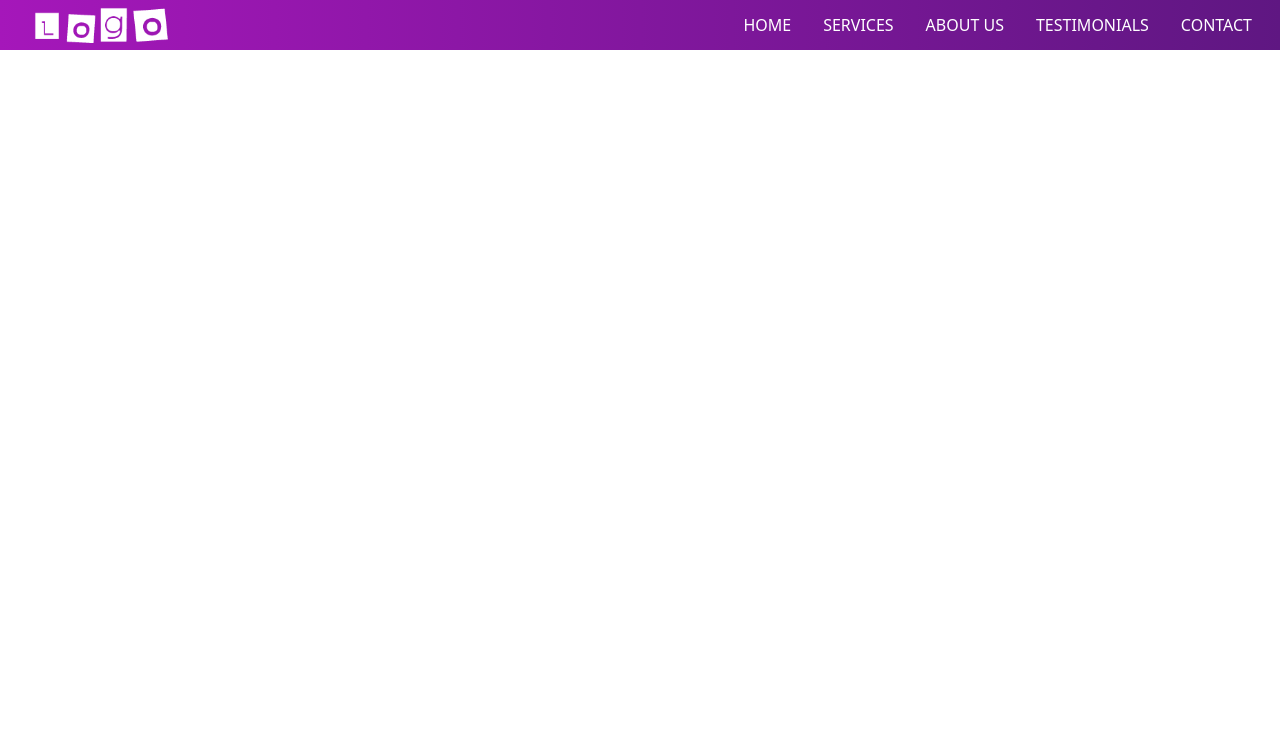
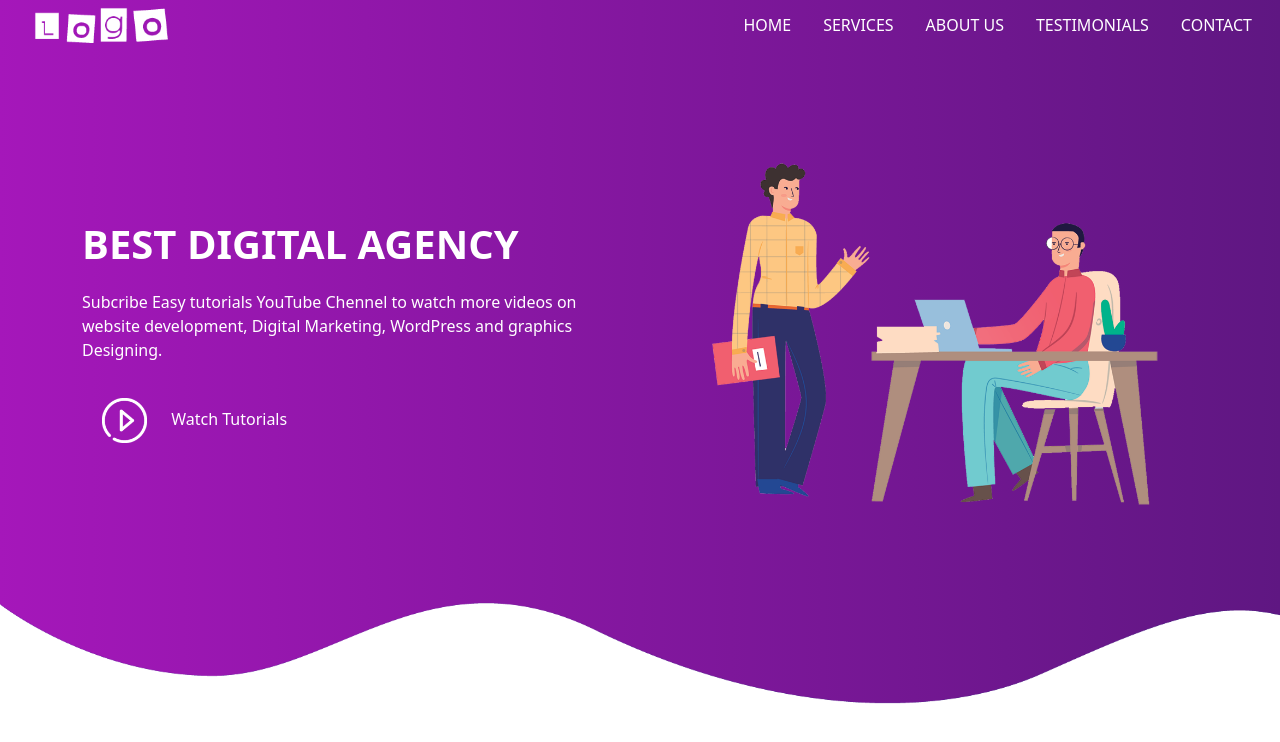
Before and after one commit to Jebastin03/Bootstrap-Projects, a plain HTML site: page index.html in a window 1280 px wide. Shown: the top 742 px of the page. Drawn offline with nearby package versions, Linux system fonts and the light colour scheme.

Commit message:
banner section style completed

```diff
--- a/index.html
+++ b/index.html
@@ -12,12 +12,15 @@
 
     <!-- Link Bootstrap script -->
     <script src="https://cdn.jsdelivr.net/npm/bootstrap@5.3.3/dist/js/bootstrap.bundle.min.js" defer></script>
+
+    <!-- Link Boxicons -->
+    <link href='https://unpkg.com/boxicons@2.1.4/css/boxicons.min.css' rel='stylesheet'>
 </head>
 <body>
 
     <section id="nav-bar">
 
-        <nav class="navbar navbar-expand-lg w-100 position-fixed p-0">
+        <nav class="navbar navbar-expand-lg p-0">
 
             <div class="container-fluid">
 
@@ -25,8 +28,9 @@
                     <img src="./Images/demo-logo.png" alt="logo" width="158px" height="58px" class="img-fluid">
                 </a>
 
-                <button class="navbar-toggler" type="button" data-bs-toggle="collapse" data-bs-target="#navbarNavAltMarkup" aria-controls="navbarNavAltMarkup" aria-expanded="false" aria-label="Toggle navigation">
-                <span class="navbar-toggler-icon"></span>
+                <button class="navbar-toggler border-0" type="button" data-bs-toggle="collapse" data-bs-target="#navbarNavAltMarkup" aria-controls="navbarNavAltMarkup" aria-expanded="false" aria-label="Toggle navigation">
+                    <!-- <span class="navbar-toggler-icon"></span> -->
+                    <i class='bx bx-menu text-white'></i>
                 </button>
 
                 <div class="collapse navbar-collapse" id="navbarNavAltMarkup">
@@ -44,5 +48,33 @@
 
     </section>
 
+    <!---------------------------- Banner Section ----------------------------->
+
+    <section id="banner">
+
+        <div class="container">
+            <div class="row">
+                <div class="col-md-6 text-white">
+
+                    <p class="title">BEST DIGITAL AGENCY</p>
+
+                    <p>Subcribe Easy tutorials YouTube Chennel to watch more videos on website development, Digital Marketing, WordPress and graphics Designing.</p>
+
+                    <a href="#">
+                        <img src="./Images/play.png" alt="play-button" class="play-btn" width="45px" height="45px">
+
+                        Watch Tutorials
+                    </a>
+
+                </div>
+                <div class="col-md-6">
+                    <img src="./Images/home2.png" alt="home2-image" class="img-fluid" width="636px" height="562px">
+                </div>
+            </div>
+        </div>
+
+        <img src="./Images/wave1.png" alt="wave1-image" class="bottom-img">
+    </section>
+
 </body>
 </html>
--- a/style.css
+++ b/style.css
@@ -17,6 +17,12 @@ body {
 
 /******************************* Navbar Style *********************************/
 
+#nav-bar {
+    position: sticky;
+    top: 0;
+    z-index: 10;
+}
+
 .navbar {
     background-image: var(--nav-bg-image);
 }
@@ -26,4 +32,38 @@ body {
     padding-left: 20px;
 }
 
+.navbar-toggler {
+    box-shadow: none !important;
+}
+
+.bx-menu {
+    font-size: 2rem;
+}
+
 /****************************** Navbar End ******************************/
+
+/****************************** Banner style *****************************/
+
+#banner {
+    background-image: var(--nav-bg-image);
+    padding-top: 5%
+}
+
+#banner .title {
+    font-size: 2.5rem;
+    font-weight: 600;
+    margin-top: 100px;
+}
+
+.play-btn {
+    margin: 20px;
+}
+
+#banner a {
+    color: #fff;
+    text-decoration: none;
+}
+
+#banner .bottom-img {
+    width: 100%;
+}
```
